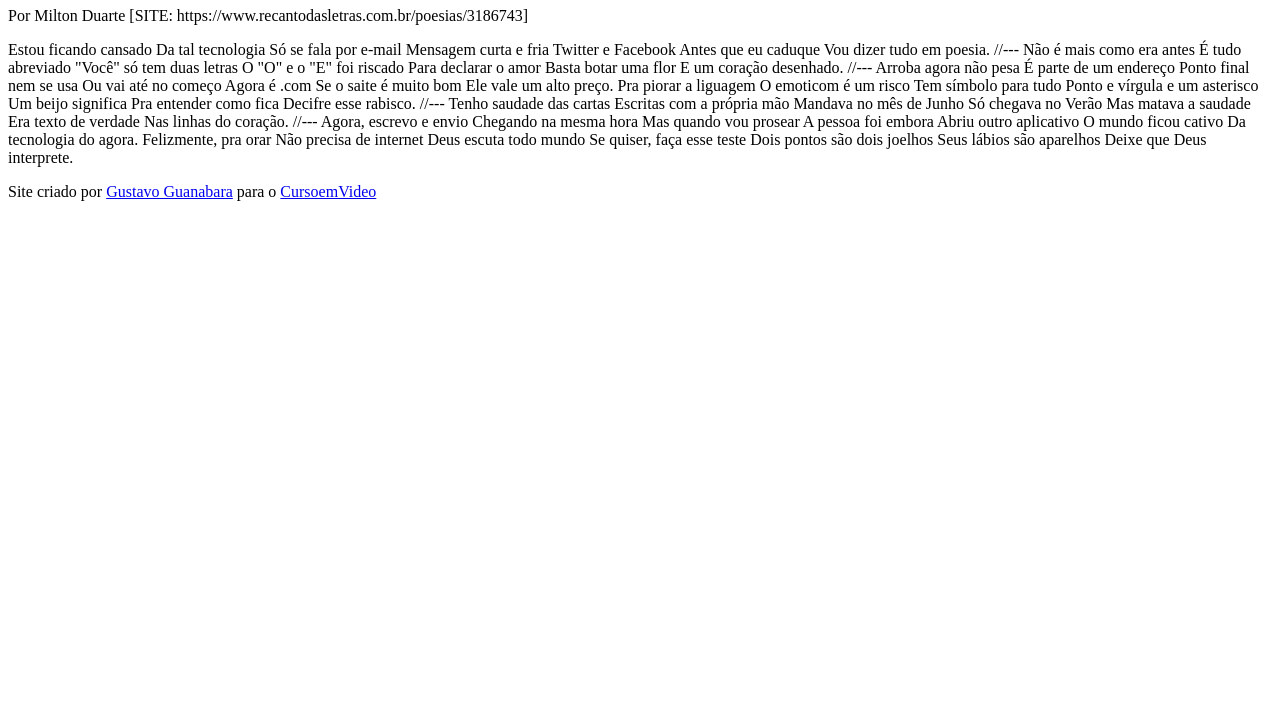
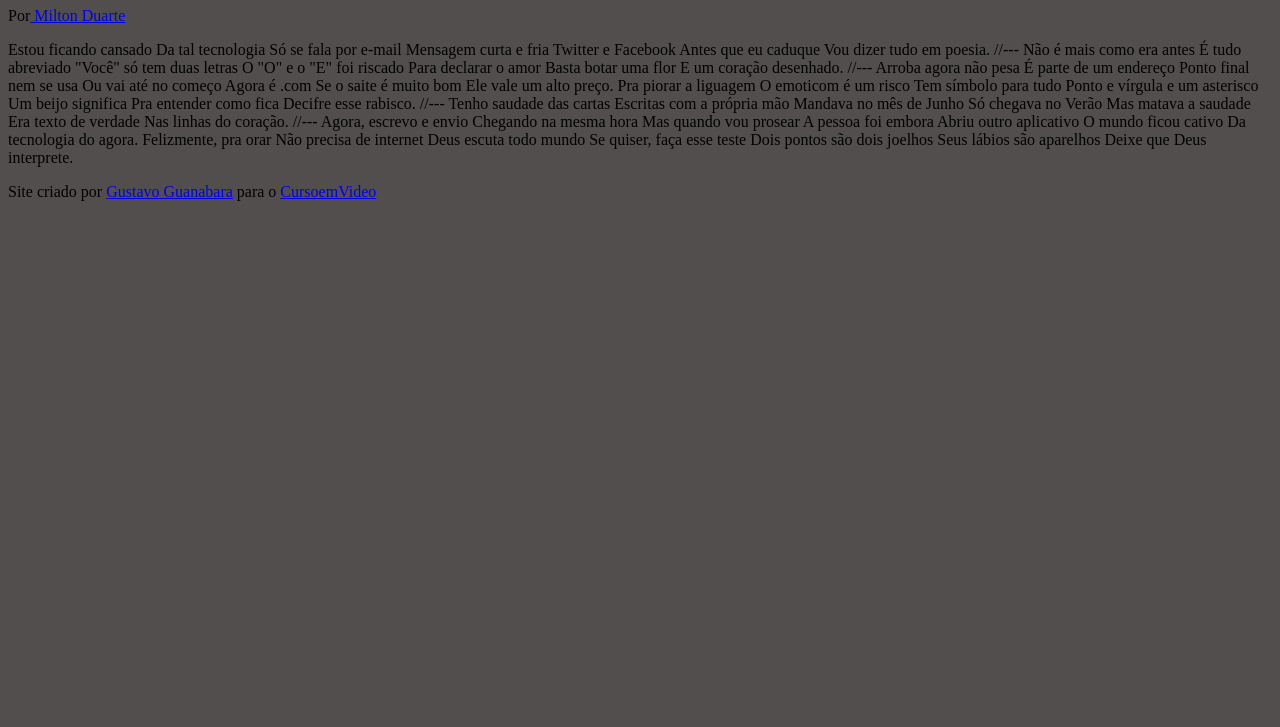
Before and after one commit to guilherme055/html-css, a plain HTML site: page Desafios/Desafio Cordel/Cordel.html in a window 1280 px wide. Shown: the part 73-800 px from the top of the page. Drawn offline with Linux system fonts and the light colour scheme.

Commit message:
att desafio 12

```diff
--- a/Desafios/Desafio Cordel/Cordel.html
+++ b/Desafios/Desafio Cordel/Cordel.html
@@ -4,6 +4,7 @@
     <meta charset="UTF-8">
     <meta name="viewport" content="width=device-width, initial-scale=1.0">
     <title>Cordel Moderno</title>
+      <link rel="stylesheet" href="style.css">
 </head>
 <body>
 
@@ -11,8 +12,9 @@
             <h1>Cordel Moderno</h1>
 
             <p>
-                Por Milton Duarte
-                [SITE: https://www.recantodasletras.com.br/poesias/3186743]
+                Por<a href="https://www.recantodasletras.com.br/poesias/3186743]
+                " target="_blank"> Milton Duarte</a>
+
 
             </p>
         </header>
--- /dev/null
+++ b/Desafios/Desafio Cordel/style.css
@@ -0,0 +1,4 @@
+@charset "utf-8";
+body {
+    background-color: rgb(83, 78, 78);
+}
```
